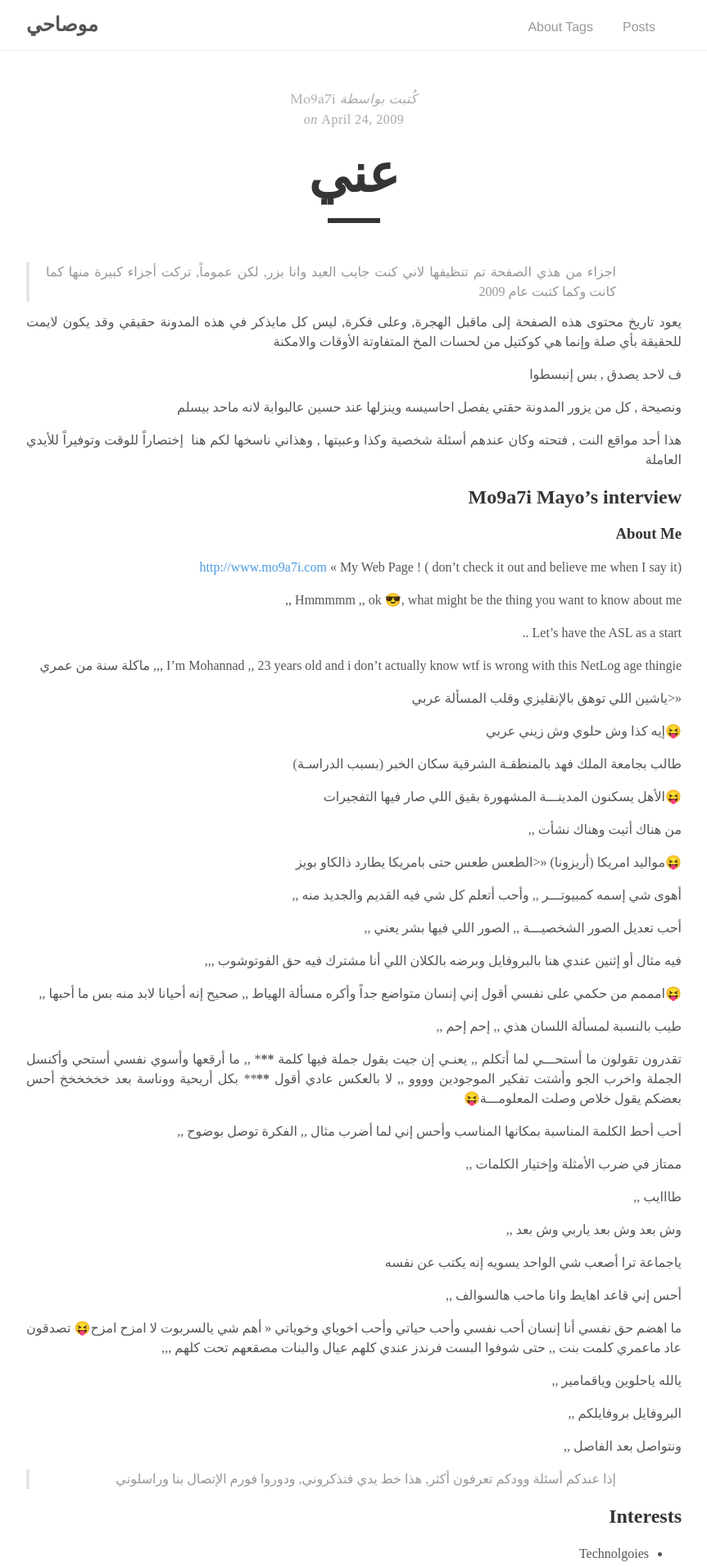
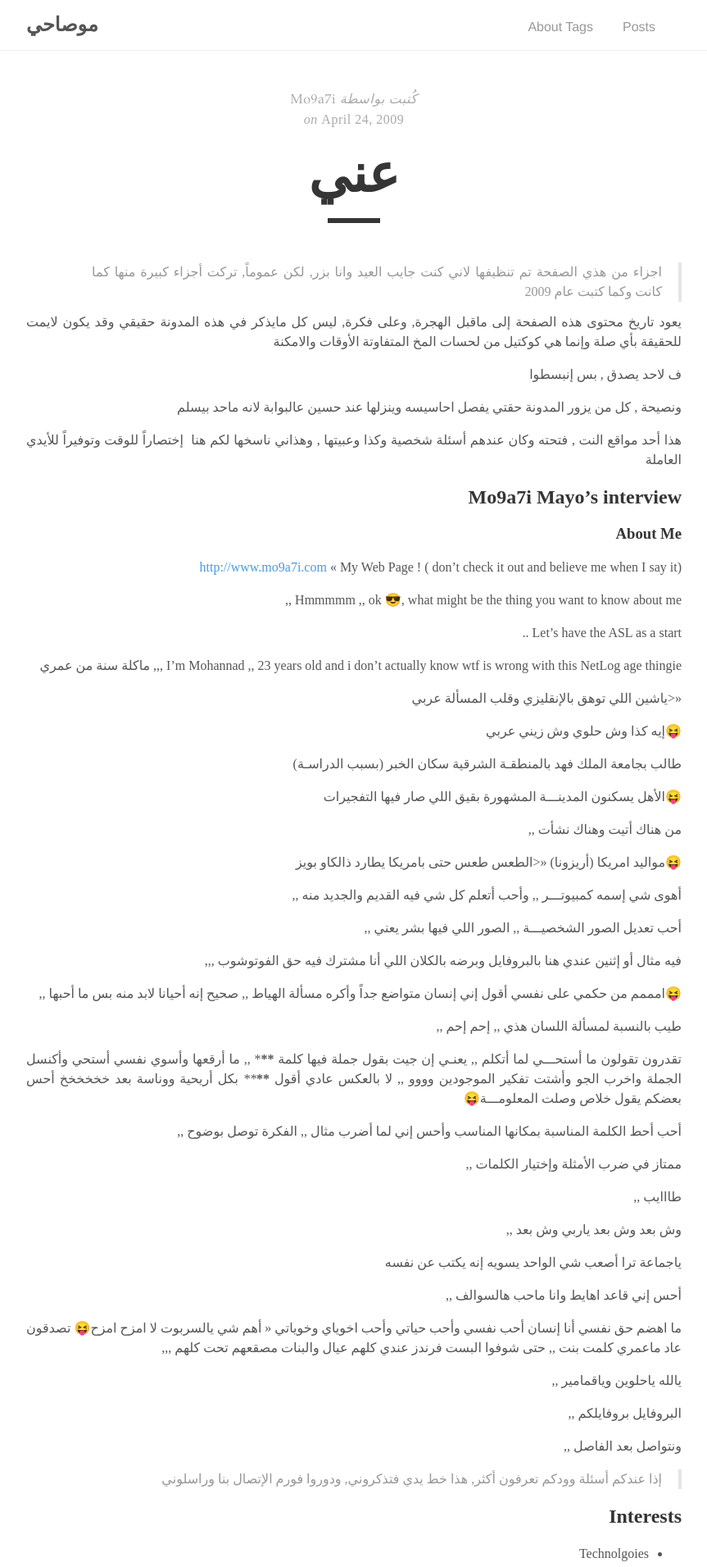
Before and after one commit to mo9a7i/jekyll_mo9a7i_com, a Jekyll site: the page built from _pages/about.md, in a window 1280 px wide. Shown: the top 1911 px of the page at 82% size, without its empty margins (208-1071 px from the left). Built offline with Jekyll 4.4.1, drawn with Linux system fonts in a browser that asks for light colours; some web fonts are replaced.

Commit message:
Update main.scss

```diff
--- a/assets/main.scss
+++ b/assets/main.scss
@@ -103,5 +103,20 @@ mark,
 audio,
 video,
 .post-title {
-  font-family: "Droid Arabic Kufi";
+    font-family: "Droid Arabic Kufi";
 }
+
+
+blockquote {
+    border-right: 0.25rem solid #e5e5e5;
+    border-left:0;
+    color: #979797;
+    margin: .8rem 0;
+    padding: .5rem 1rem;
+    }
+
+@media (min-width: 600px){
+    blockquote {
+        padding: 0 1.25rem 0 5rem;
+    }
+}
```
